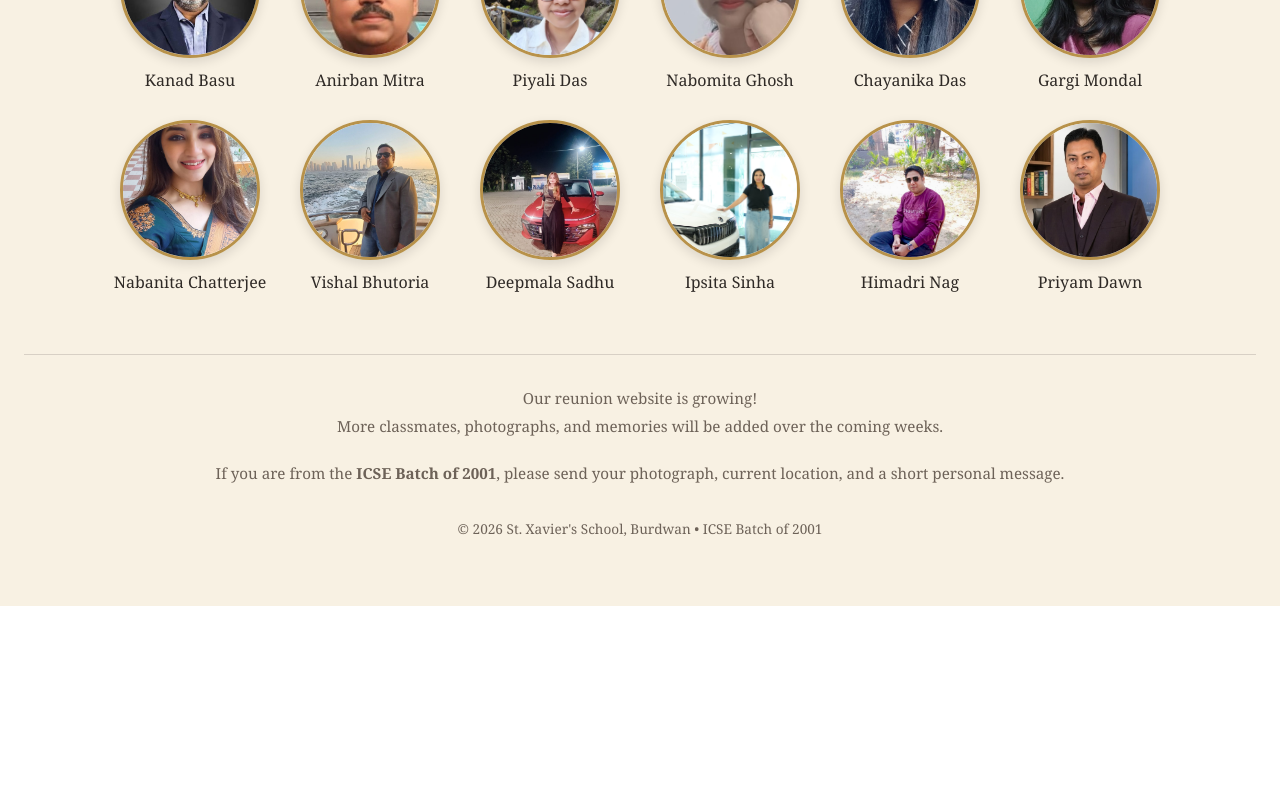
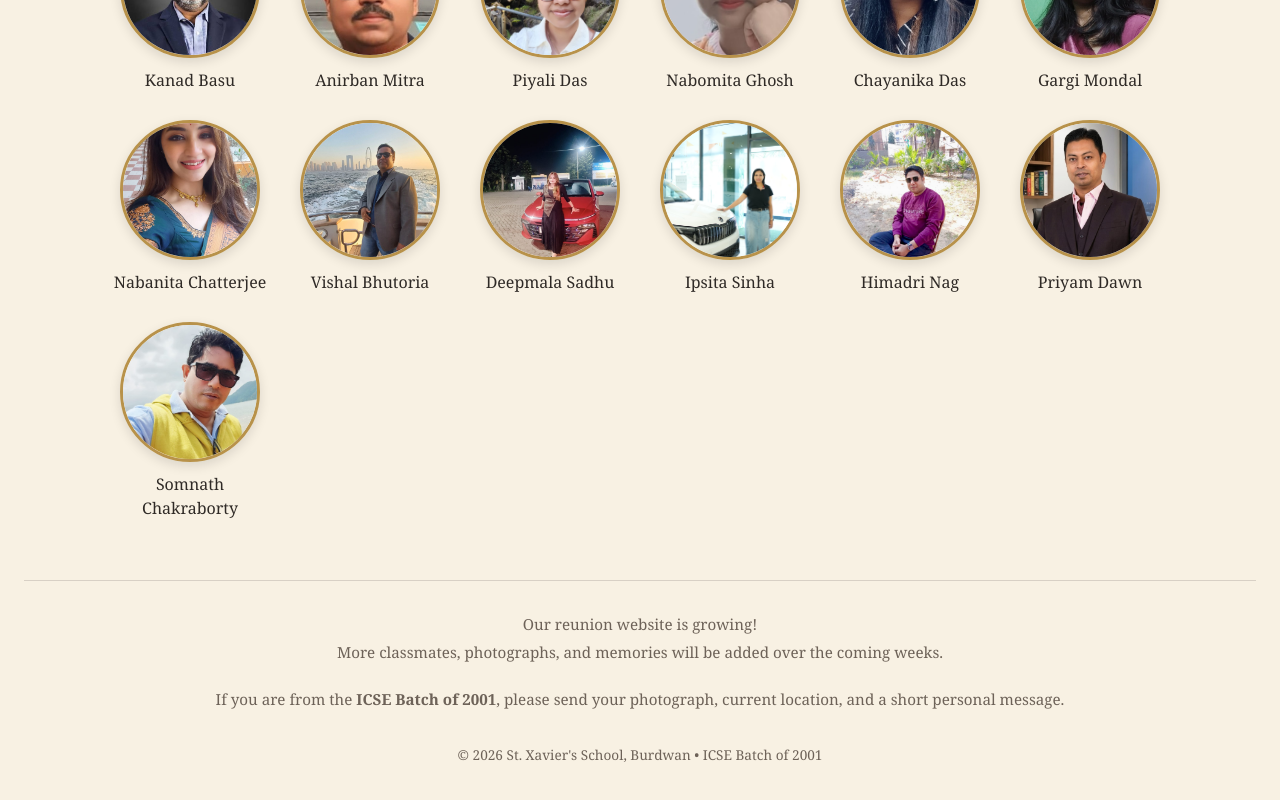
Before and after one commit to kanadbasu/school-reunion-25, a Next.js app: page / in a window 1280 px wide. Shown: the part 708-1508 px from the top of the page. Before the commit the page ends 1314 px from the top, so only its background shows below. Built offline with nearby package versions, Linux system fonts and the light colour scheme.

Commit message:
Update Anirban's photo

```diff
--- a/app/page.tsx
+++ b/app/page.tsx
@@ -73,6 +73,12 @@ const classmates = [
     photo: "/priyam.jpeg",
     location: "Burdwan, India",
     message: "Always reminiscing about our school days and our bonds."
+  },
+  {
+    name: "Somnath Chakraborty",
+    photo: "/somnath.jpeg",
+    location: "Kolkata, India",
+    message: "Adda with friends both in class and outside (BBT - Bam Bat tala)."
   },
 ];
 
```
Also changed, not shown: public/somnath.jpeg (added).
